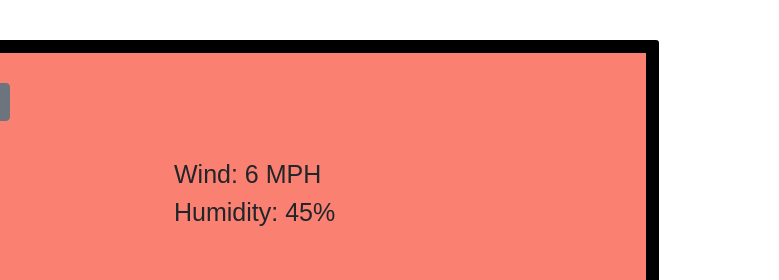
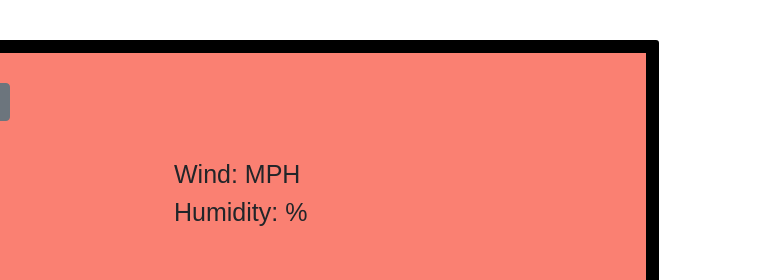
Before and after one commit to nikkonikkko/weather-app, a website built with Parcel: page index.html in a window 1280 px wide. Shown: the top 280 px of the page, 501-1280 px from the left. Built offline with nearby package versions, Linux system fonts and the light colour scheme.

Commit message:
removed not need it info

```diff
--- a/index.html
+++ b/index.html
@@ -31,8 +31,8 @@
 	<div class="row">  <div class="col-6"> <img src="https://img.icons8.com/dotty/150/000000/sun.png"/> <h3><span id="temp"></span><span class="units">°C</span></div>
 				<div class="col-6">
 		 <ul>
-				<li>Wind:<span id="wind"> 6</span> MPH</li>
-					<li>Humidity:<span id="humidity"> 45</span>%</li>
+				<li>Wind:<span id="wind"> </span> MPH</li>
+					<li>Humidity:<span id="humidity"> </span>%</li>
 				</ul>
 				</div>
 	</div>
```
